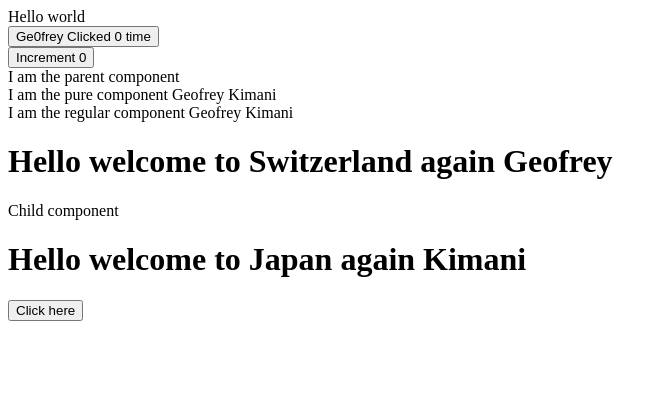
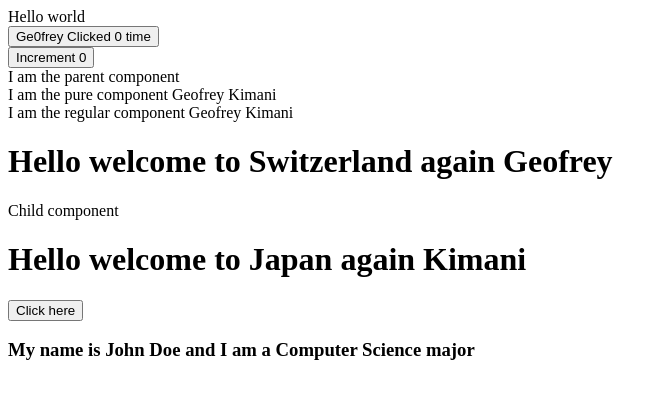
Before and after one commit to Ge0frey/simplilearn-react, a React (Create React App) app: page / in a window 1280 px wide. Shown: the top 398 px of the page, without its empty margins (0-666 px from the left). Built offline with nearby package versions, Linux system fonts and the light colour scheme.

Commit message:
Passing props in functional components

```diff
--- a/src/App.js
+++ b/src/App.js
@@ -3,8 +3,10 @@ import Click from "./Components/Click";
 import Counter from "./Components/Counter";
 import ParentComponent from "./Components/ParentComponent";
 import Classprops from "./Components/Classprops";
+import FunctionProps from "./Components/FunctionProps";
 
 function App() {
+  const major = "Computer Science";
   return (
     <div>
       <FunctionalComonent/>
@@ -17,6 +19,7 @@ function App() {
       <Classprops name = "Kimani" place = "Japan">
         <button>Click here</button>
       </Classprops>
+      <FunctionProps name = "John Doe" major = {major}/>
     </div>
   );
 }
--- /dev/null
+++ b/src/Components/FunctionProps.js
@@ -0,0 +1,13 @@
+import React from 'react'
+
+function FunctionProps(props) {
+    console.log(props)
+    const {name, major} = props
+  return (
+    <div>
+        <h3>My name is {name} and I am a {major} major</h3>
+    </div>
+  )
+}
+
+export default FunctionProps
```
